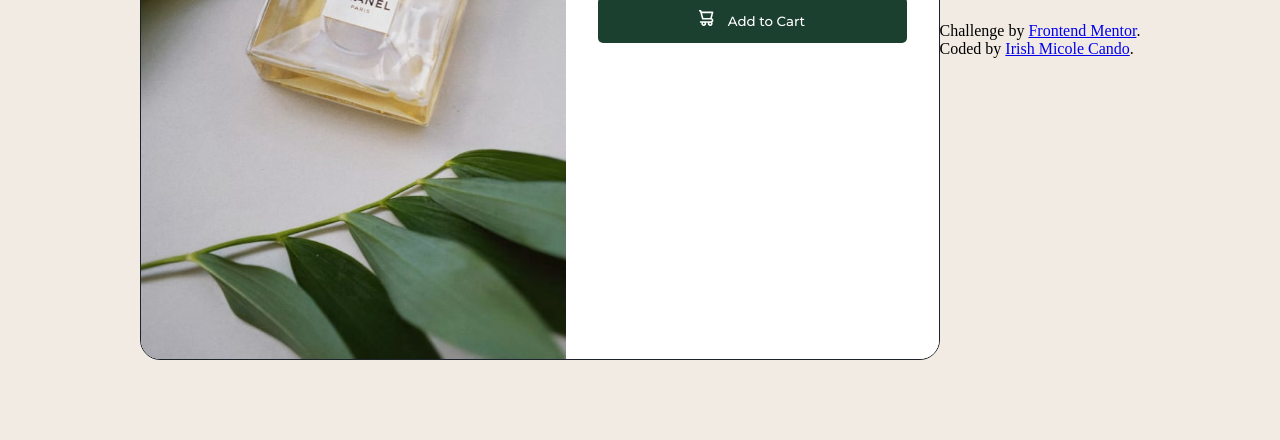
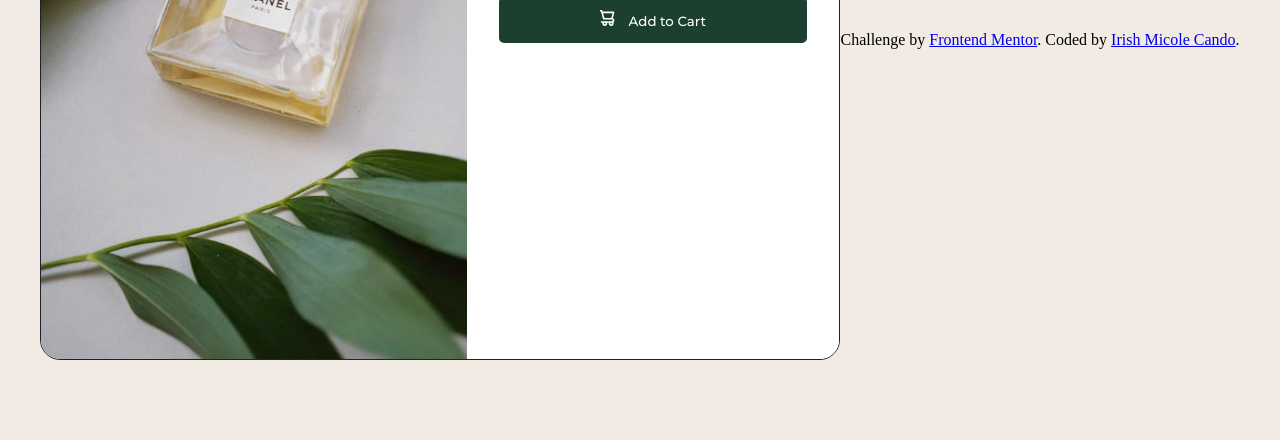
Before and after one commit to irishmicoletcando/product-preview-card, a plain HTML site: page index.html in a window 1280 px wide. Shown: the part 360-800 px from the top of the page. Drawn offline with Linux system fonts and the light colour scheme.

Commit message:
Finalized project

```diff
--- a/index.html
+++ b/index.html
@@ -31,8 +31,8 @@
     </div>
   </div>
   <div class="attribution">
-    <p>Challenge by <a href="https://www.frontendmentor.io?ref=challenge" target="_blank">Frontend Mentor</a>.</p>
-    <p>Coded by <a href="https://github.com/irishmicoletcando/product-preview-card">Irish Micole Cando</a>.</p>
+    <p>Challenge by <a href="https://www.frontendmentor.io?ref=challenge" target="_blank">Frontend Mentor</a>.
+    Coded by <a href="https://github.com/irishmicoletcando/product-preview-card">Irish Micole Cando</a>.</p>
   </div>
 </body>
 </html>
```
